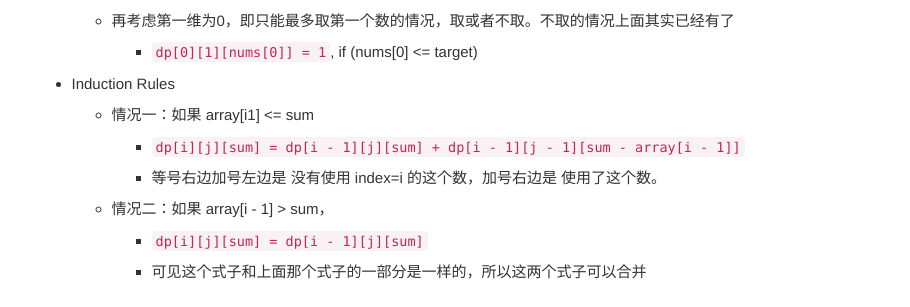
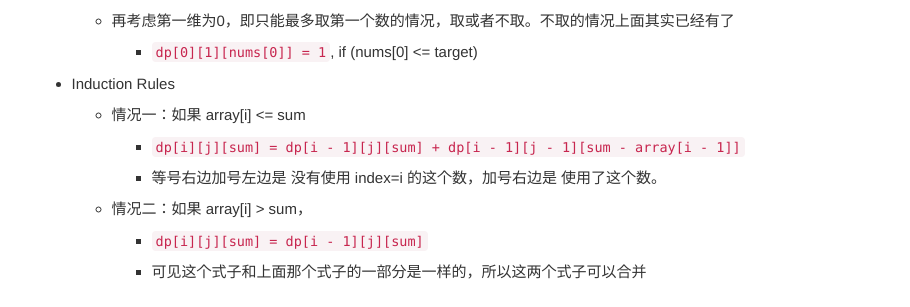
Before and after one commit to HungryOrc/hungryorc.github.io, a Jekyll site: the page built from pages/algorithm/algorithm_k_sum_number_of_solutions.md, in a window 1280 px wide. Shown: the part 774-1081 px from the top of the page, without its empty margins (331-1241 px from the left). Built offline with Jekyll 4.4.1, drawn with Linux system fonts in a browser that asks for light colours; nearby versions of some CDN libraries; comment, search, counter and statistics services are not loaded.

Commit message:
Update algorithm_k_sum_number_of_solutions.md

```diff
--- a/pages/algorithm/algorithm_k_sum_number_of_solutions.md
+++ b/pages/algorithm/algorithm_k_sum_number_of_solutions.md
@@ -34,10 +34,10 @@ Find k numbers where sum is target. Calculate how many solutions there are?
   * 再考虑第一维为0，即只能最多取第一个数的情况，取或者不取。不取的情况上面其实已经有了
     * `dp[0][1][nums[0]] = 1`, if (nums[0] <= target)
 * Induction Rules
-  * 情况一：如果 array[i1] <= sum
+  * 情况一：如果 array[i] <= sum
     * `dp[i][j][sum] = dp[i - 1][j][sum] + dp[i - 1][j - 1][sum - array[i - 1]]`
     * 等号右边加号左边是 没有使用 index=i 的这个数，加号右边是 使用了这个数。
-  * 情况二：如果 array[i - 1] > sum，
+  * 情况二：如果 array[i] > sum，
     * `dp[i][j][sum] = dp[i - 1][j][sum]`
     * 可见这个式子和上面那个式子的一部分是一样的，所以这两个式子可以合并
 
```
